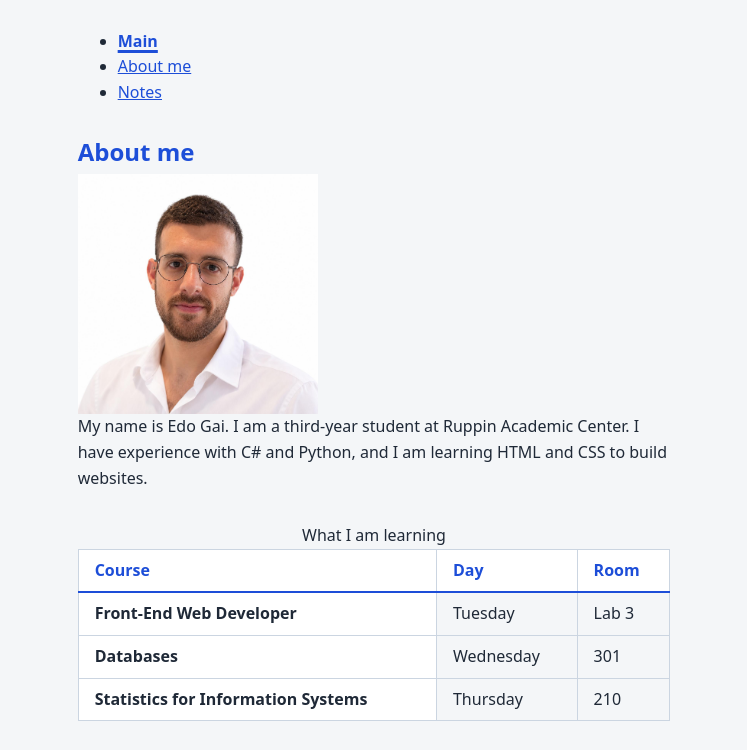
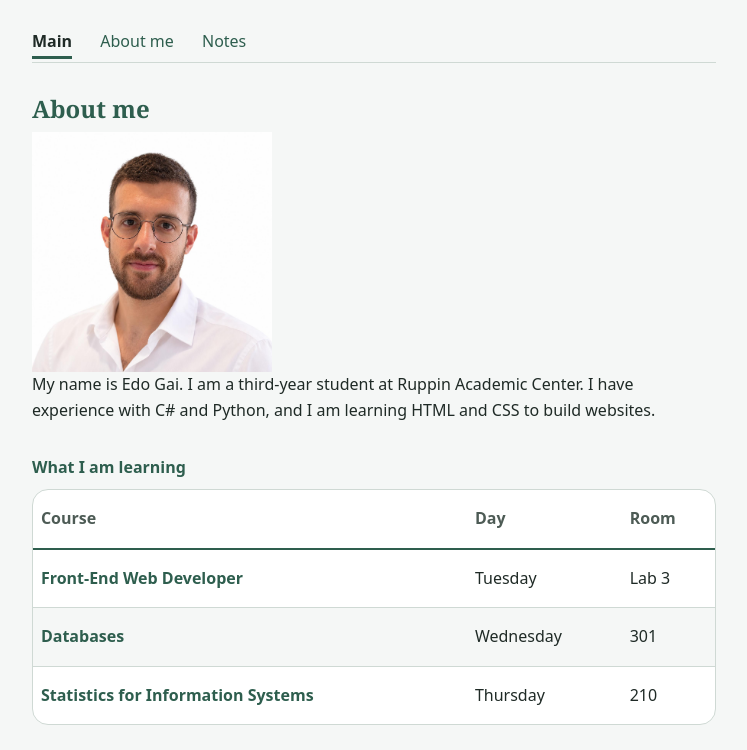
Before and after one commit to edoguuy/internet-course-homework, a plain HTML site: page homework/hw-1/index.html in a window 1280 px wide. Shown: the part 104-854 px from the top of the page, without its empty margins (266-1013 px from the left). Drawn offline with Linux system fonts and the light colour scheme.

Commit message:
Refine shared stylesheet: alpine palette, horizontal nav, cards, table and form styling
- Pine and snow color tokens for light and dark themes; serif heading font token
- Horizontal nav with distinct hover and aria-current states
- Single :focus-visible rule, muted text token, reusable .card and .avatar
- Table restyled as a card with zebra rows; radio buttons use the accent color

```diff
--- a/homework/hw-1/styles.css
+++ b/homework/hw-1/styles.css
@@ -1,9 +1,12 @@
+/* Tokens */
+
 :root {
-  --color-background: #f4f6f8;
+  --color-background: #f5f7f6;
   --color-surface: #ffffff;
-  --color-text: #1f2937;
-  --color-accent: #1d4ed8;
-  --color-border: #cbd5e1;
+  --color-text: #1f2a26;
+  --color-text-muted: #4d5b55;
+  --color-accent: #2e5e4e;
+  --color-border: #cfd9d4;
 
   --space-xs: 0.25rem;
   --space-sm: 0.5rem;
@@ -14,38 +17,48 @@
   --radius-sm: 0.5rem;
   --radius-lg: 1rem;
 
+  --font-family-base: system-ui, sans-serif;
+  --font-family-heading: Georgia, "Times New Roman", serif;
   --font-base: 1rem;
+  --font-subheading: 1.25rem;
   --font-heading: 1.5rem;
   --font-title: 2.25rem;
 }
 
 @media (prefers-color-scheme: dark) {
   :root {
-    --color-background: #111827;
-    --color-surface: #1f2937;
-    --color-text: #f3f4f6;
-    --color-accent: #93c5fd;
-    --color-border: #4b5563;
+    --color-background: #101a17;
+    --color-surface: #18261f;
+    --color-text: #eef3f0;
+    --color-text-muted: #a3b3ab;
+    --color-accent: #8fc9b0;
+    --color-border: #34473f;
   }
 }
+
+/* Reset */
 
 *, *::before, *::after { box-sizing: border-box; }
 * { margin: 0; }
 img { display: block; max-width: 100%; height: auto; }
 
+/* Base */
 
 body {
-  max-width: 70ch;
+  max-width: 80ch;
   margin: 0 auto;
   padding: var(--space-lg);
-  font-family: system-ui, sans-serif;
+  font-family: var(--font-family-base);
   font-size: var(--font-base);
   line-height: 1.6;
   color: var(--color-text);
   background-color: var(--color-background);
 }
 
+/* Typography */
+
 h1, h2, h3 {
+  font-family: var(--font-family-heading);
   color: var(--color-accent);
   line-height: 1.2;
   margin-bottom: var(--space-sm);
@@ -53,18 +66,81 @@ h1, h2, h3 {
 
 h1 { font-size: var(--font-title); }
 h2 { font-size: var(--font-heading); }
-h3 { font-size: var(--font-base); }
+h3 { font-size: var(--font-subheading); }
+
+p {
+  margin-bottom: var(--space-md);
+}
+
+p:last-child {
+  margin-bottom: 0;
+}
+
+/* Layout */
 
 header, nav, section {
   margin-bottom: var(--space-xl);
 }
 
-p {
-  margin-bottom: var(--space-md);
+nav {
+  padding-bottom: var(--space-sm);
+  border-bottom: 1px solid var(--color-border);
 }
 
+footer {
+  padding-top: var(--space-md);
+  border-top: 1px solid var(--color-border);
+  color: var(--color-text-muted);
+}
 
-article {
+/* Links */
+
+a {
+  color: var(--color-accent);
+}
+
+a:hover {
+  text-decoration-thickness: 3px;
+}
+
+/* Focus */
+
+:focus-visible {
+  outline: 2px solid var(--color-accent);
+  outline-offset: 3px;
+}
+
+/* Navigation */
+
+nav ul {
+  list-style: none;
+  padding-inline-start: 0;
+}
+
+nav li {
+  display: inline-block;
+  margin-inline-end: var(--space-lg);
+}
+
+nav a {
+  text-decoration: none;
+}
+
+nav a:hover {
+  text-decoration: underline;
+}
+
+nav a[aria-current="page"] {
+  color: var(--color-text);
+  font-weight: 700;
+  text-decoration: none;
+  border-bottom: 3px solid var(--color-accent);
+  padding-bottom: var(--space-xs);
+}
+
+/* Content */
+
+article, .card {
   background-color: var(--color-surface);
   border: 1px solid var(--color-border);
   border-radius: var(--radius-lg);
@@ -74,49 +150,64 @@ article {
 
 blockquote {
   border-inline-start: 4px solid var(--color-accent);
-  border-radius: var(--radius-sm);
   padding: var(--space-md);
   margin-block: var(--space-md);
 }
 
-a {
-  color: var(--color-accent);
+time {
+  color: var(--color-text-muted);
 }
 
-a:hover {
-  text-decoration-thickness: 3px;
+.avatar {
+  border-radius: 50%;
+  margin-bottom: var(--space-md);
 }
 
-a:focus-visible {
-  outline: 2px solid var(--color-accent);
-  outline-offset: 3px;
+/* Table */
+
+table {
+  width: 100%;
+  border-collapse: separate;
+  border-spacing: 0;
+  background-color: var(--color-surface);
+  border: 1px solid var(--color-border);
+  border-radius: var(--radius-lg);
+}
+
+caption {
+  text-align: start;
+  font-weight: 700;
+  color: var(--color-accent);
+  padding-bottom: var(--space-sm);
 }
 
 th, td {
-  padding: var(--space-sm) var(--space-md);
-  border: 1px solid var(--color-border);
-}
-table {
-  width: 100%;
-  border-collapse: collapse;
+  padding: var(--space-md) var(--space-sm);
+  vertical-align: top;
+  text-align: start;
+  border-bottom: 1px solid var(--color-border);
 }
 
-nav a[aria-current="page"]{
-    font-weight: 700;
-  text-decoration-thickness: 3px;
-  text-underline-offset: 0.2em;
-}
-
-th {
-  background-color: var(--color-surface);
-  color: var(--color-text);
-  text-align: start;
+tbody th {
+  color: var(--color-accent);
+  white-space: nowrap;
 }
 
 thead th {
-  color: var(--color-accent);
+  color: var(--color-text-muted);
   border-bottom: 2px solid var(--color-accent);
 }
+
+tbody tr:nth-child(even) {
+  background-color: var(--color-background);
+}
+
+tbody tr:last-child th,
+tbody tr:last-child td {
+  border-bottom: 0;
+}
+
+/* Form */
 
 form {
   margin-top: var(--space-xl);
@@ -155,10 +246,14 @@ textarea {
   resize: vertical;
 }
 
-input:focus-visible,
-textarea:focus-visible {
-  outline: 2px solid var(--color-accent);
-  outline-offset: 3px;
+input[type="radio"] {
+  accent-color: var(--color-accent);
+}
+
+input::placeholder,
+textarea::placeholder {
+  color: var(--color-text-muted);
+  opacity: 1;
 }
 
 button {
@@ -177,16 +272,7 @@ button:hover {
   color: var(--color-accent);
 }
 
-button:focus-visible {
-  outline: 2px solid var(--color-accent);
-  outline-offset: 3px;
-}
-
-input::placeholder,
-textarea::placeholder {
-  color: var(--color-text);
-  opacity: 1;
-}
+/* Motion */
 
 @media (prefers-reduced-motion: no-preference) {
   button {
```
